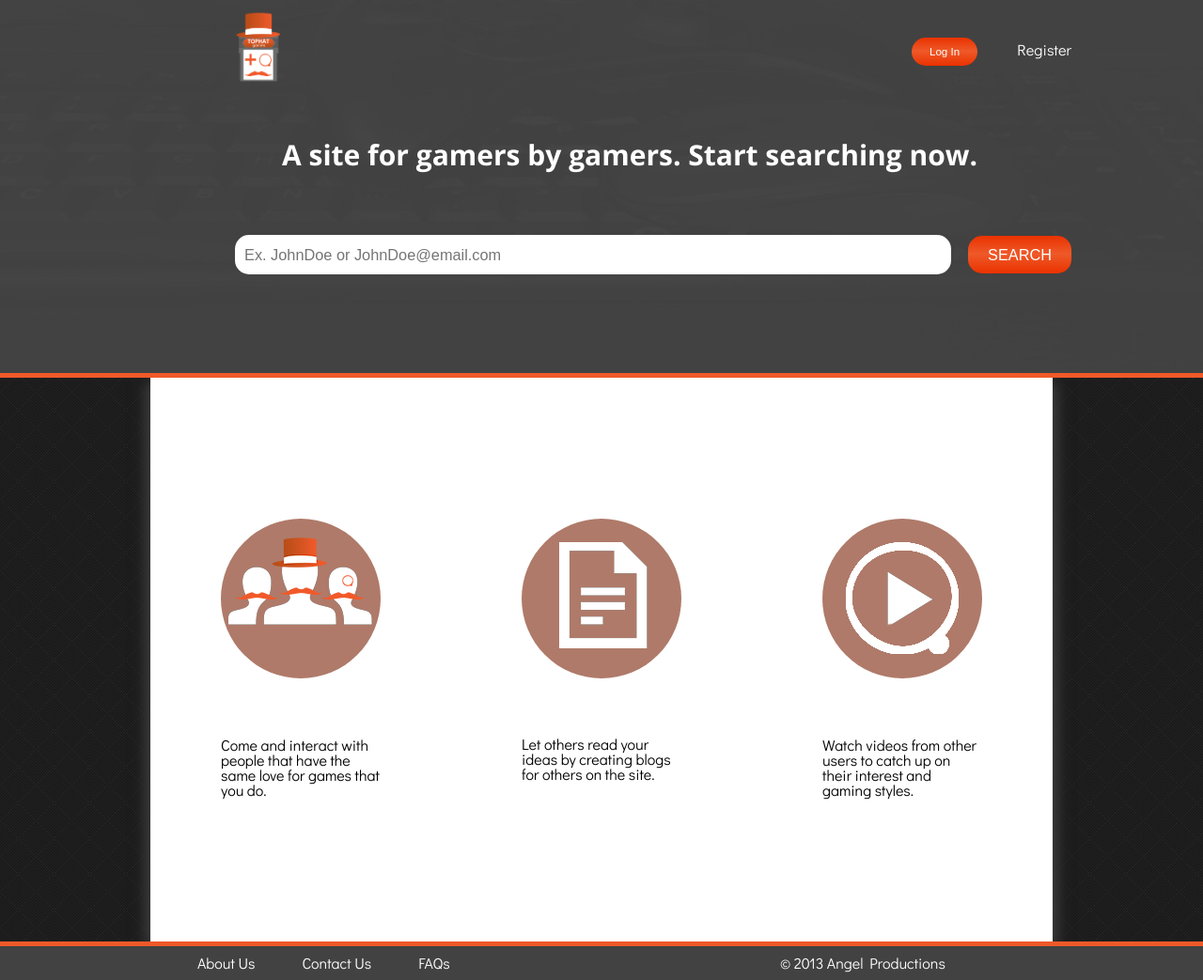
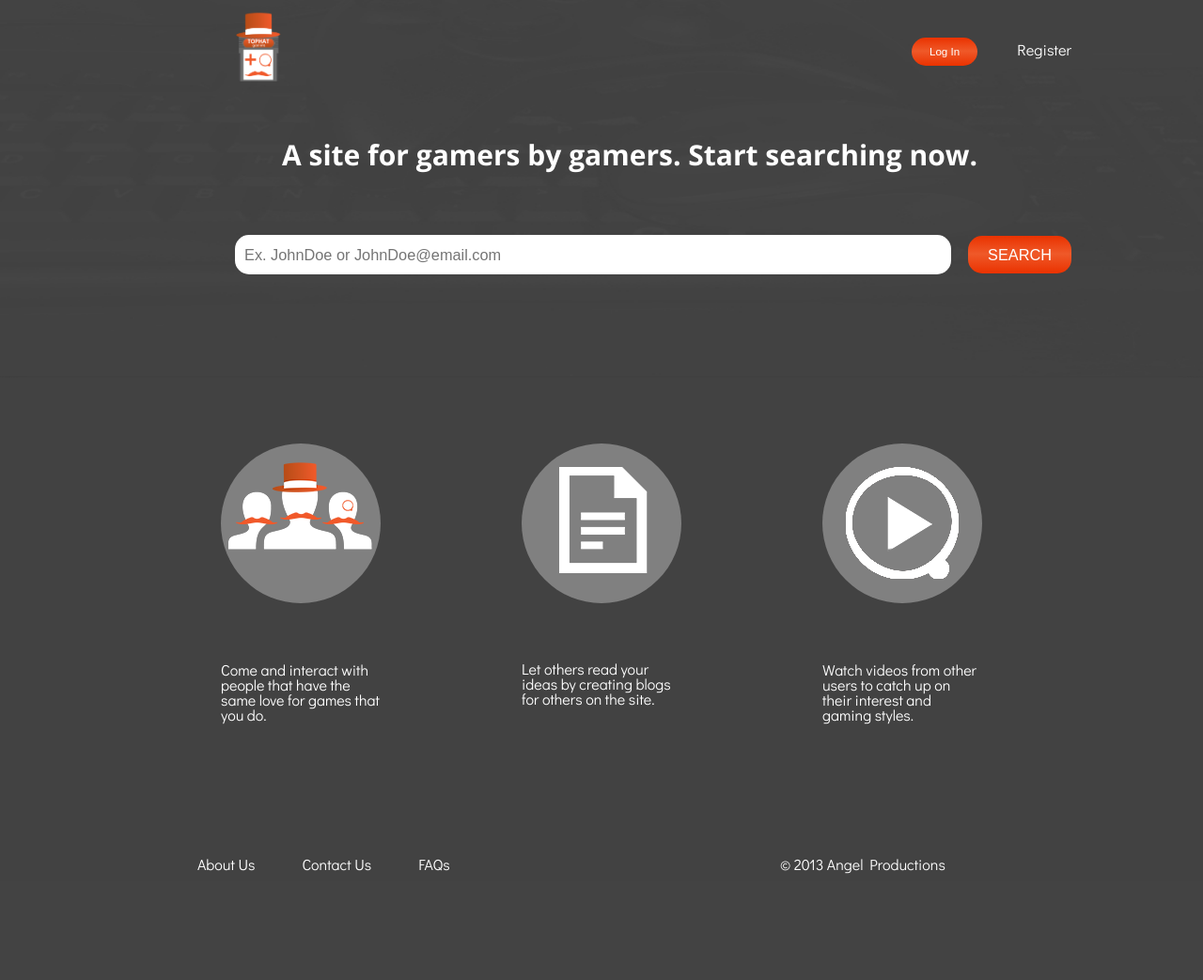
Before and after one commit to AngelDiaz123/Tophat-Gamers-Web-Application, a CodeIgniter app: page /TophatGamers/ in a window 1280 px wide. Shown: the whole page at 94% size. After the commit the page ends 930 px from the top, so only its background shows below. Run offline with CodeIgniter, Linux system fonts and the light colour scheme; some libraries are stand-ins or nearby versions.

Commit message:
updated home page css

```diff
--- a/Tophat Gamers codeigniter/application/views/welcome_view.php
+++ b/Tophat Gamers codeigniter/application/views/welcome_view.php
@@ -42,9 +42,9 @@
 		</header>
 		<img src="<?php echo base_url('images/controllers.jpg'); ?>" id="background_img_home">
 	</div>
-	<div class="home_banner"></div>
 
 	<section id="home_content">
+		<div class="holder">
 			<div class="group_img circles">
 				<img src="<?php echo base_url('images/people.png') ?>" class="circle_people">
 				<p class="people_text">Come and interact with people that have the same love for games that you do.</p>
@@ -57,9 +57,9 @@
 				<img src="<?php echo base_url('images/play_img.png') ?>" class="circle_play">
 				<p class="play_text">Watch videos from other users to catch up on their interest and gaming styles.</p>
 			</div>
+		</div>
 	</section>
 
-	<div class="footer_banner"></div>
 	<div class="footer_background">
 		<footer>
 			<a href="#" class="about">About Us</a>
--- a/Tophat Gamers codeigniter/css/main.css
+++ b/Tophat Gamers codeigniter/css/main.css
@@ -72,6 +72,7 @@ body {
 #home_header {
 	margin: 0 auto;
 	padding: 0;
+	height: 100%;
 	background-color: #424242;
 }
 
@@ -213,22 +214,28 @@ body {
 	height: 400px;
 }
 
+.holder {
+	width: 960px;
+	margin: 0 auto;
+}
+
 #home_content {
+	color: white;
 	box-shadow:  -5px 5px 15px #3d3d3d, 5px 5px 15px #3d3d3d;
 	margin: 0 auto;
 	padding: 0;
-	background-color: white;
-	width: 960px;
-	height: 600px;
+	background-color: #424242;
+	width: 100%;
+	height: 500px;
 }
 
 .circles {
-	margin-top: 150px;
+	margin-top: 70px;
 	float: left;
 	height: 170px;
 	width: 170px;
 	border-radius: 50%;
-	background-color: #AF7A69;
+	background-color: grey;
 }
 
 .group_img {
```
Lines whose indentation alone changed are shown as unchanged.
